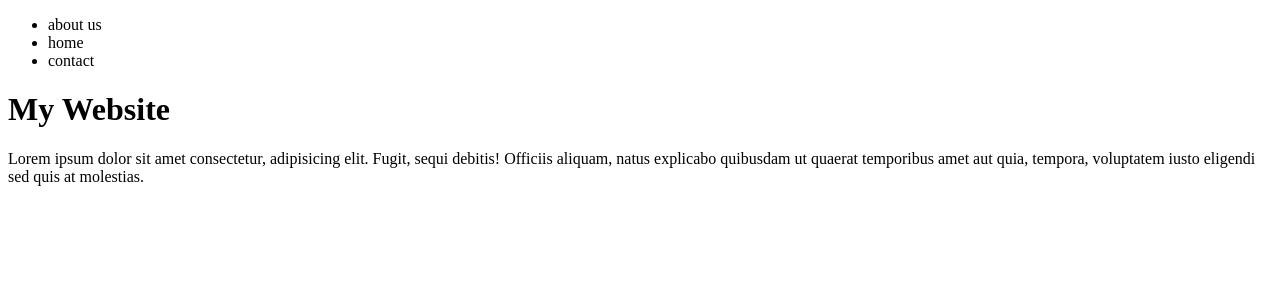
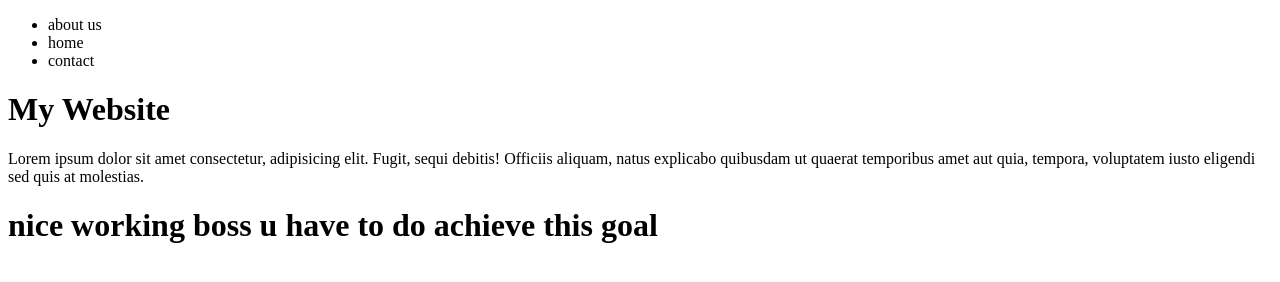
Before and after one commit to bhardwajarun123/githublearning, a plain HTML site: page index.html in a window 1280 px wide. Drawn offline with Linux system fonts and the light colour scheme.

```diff
--- a/index.html
+++ b/index.html
@@ -22,5 +22,7 @@
     </p>
 
 
+    <h1>nice working boss u have to do achieve this goal</h1>
+
   </body>
 </html>
```
